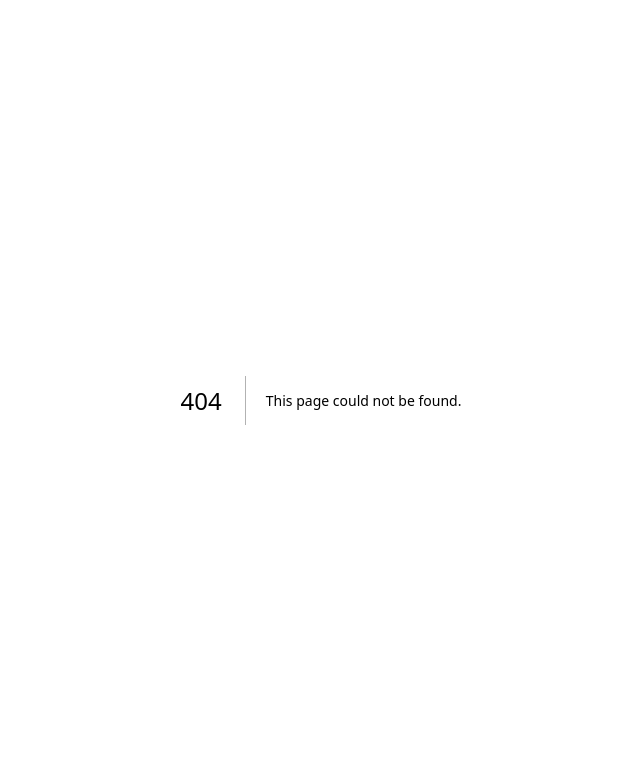
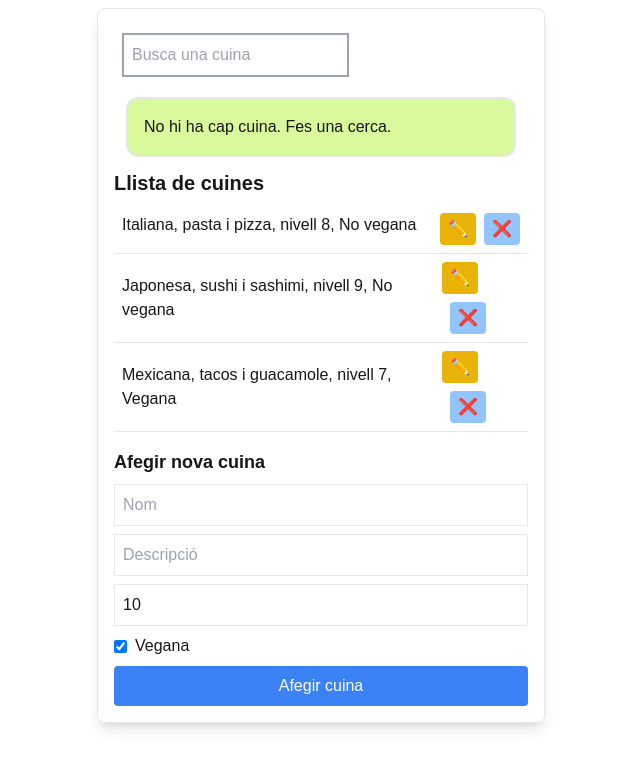
Before and after one commit to lace8guti/provesNextjs, a Next.js app: page /formularis/array in a window 1280 px wide. Before the commit this address had no page. Shown: the top 768 px of the page, without its empty margins (319-959 px from the left). Built offline with nearby package versions, Linux system fonts and the light colour scheme.

Commit message:
Add files via upload

```diff
--- /dev/null
+++ b/app/formularis/array/page.jsx
@@ -0,0 +1,141 @@
+"use client"
+import { useState } from "react";
+
+export default function Page() {
+  const cuinesInicials = [
+    { nom: "Italiana", descripcio: "pasta i pizza", nivell: 8, vegana: false },
+    { nom: "Japonesa", descripcio: "sushi i sashimi", nivell: 9, vegana: false },
+    { nom: "Mexicana", descripcio: "tacos i guacamole", nivell: 7, vegana: true },
+  ];
+
+  const [cuines, setCuines] = useState(cuinesInicials);
+  const [novaCuina, setNovaCuina] = useState({
+    nom: "",
+    descripcio: "",
+    nivell: 10,
+    vegana: true,
+  });
+  const [cuinaEditant, setCuinaEditant] = useState(null); // Índex de la cuina que s'està editant
+
+  const[busqueda, setBusqueda] = useState("");
+
+
+
+  const afegirOEditarCuina = (e) => {
+    e.preventDefault(); // Evita que el formulari recarregui la pàgina
+    if (cuinaEditant !== null) {
+      // 🔹 Si s'està editant una cuina existent...
+      const novesCuines = [...cuines];  // Copiem l'array actual de cuines
+      novesCuines[cuinaEditant] = novaCuina; // Substituïm la cuina editada
+      setCuines(novesCuines); // Actualitzem l'estat amb la nova llista
+      setCuinaEditant(null); // Sortim del mode edició
+    } else {
+      // 🔹 Si s'està afegint una nova cuina...
+      setCuines([...cuines, novaCuina]); // Afegim la nova cuina a la llista
+    }
+    // 🔹 Reinicialitzem el formulari després d'afegir o editar
+    setNovaCuina({ nom: "", descripcio: "", nivell: 10, vegana: true });
+  };
+
+  const editarCuina = (index) => {
+    setNovaCuina(cuines[index]); // Omplir el formulari amb la cuina seleccionada
+    setCuinaEditant(index); // Guardar quin element s'està editant
+  };
+
+  const eliminarCuina = (index) => {
+    setCuines(cuines.filter((_, i) => i !== index));
+  };
+
+  const buscar = (e) => {
+    setBusqueda(e.target.value);
+  }
+
+  const cuinesFiltrades = cuines.filter(cuina =>
+    cuina.nom.toLowerCase().includes(busqueda.toLowerCase())
+  );
+
+  return (
+    <div className="max-w-md mx-auto p-4 border rounded-lg shadow-lg mb-4 mt-2">
+      <input type="text" className="m-2 p-2 border-2 solid border-gray-400" placeholder="Busca una cuina"
+      value={busqueda} onChange={buscar} />
+
+      <ul className="p-4 m-3 border-2 solid rounded-xl bg-lime-200 font-medium">
+        {busqueda === "" ? (
+          <p>No hi ha cap cuina. Fes una cerca.</p>
+        ) : cuinesFiltrades.length > 0 ? (
+          cuinesFiltrades.map((cuina, index) => (
+            <li key={index}>{cuina.nom}, {cuina.descripcio}, nivell {cuina.nivell}, {cuina.vegana ? "Vegana" : "No vegana"}</li>
+          ))
+        ) : (
+          <p>No s'ha trobat cap cuina.</p>
+        )}
+      </ul>
+
+
+      <h2 className="text-xl font-bold mt-2">Llista de cuines</h2>
+
+      <ul className="mb-4">
+        {cuines.map((cuina, index) => (
+          <li key={index} className="flex justify-between items-center border-b p-2">
+            <span>{cuina.nom}, {cuina.descripcio}, nivell {cuina.nivell}, {cuina.vegana ? "Vegana" : "No vegana"}</span>
+            <div className="space-x-2">
+              <button
+                onClick={() => editarCuina(index)}
+                className="bg-yellow-500 text-white px-2 py-1 rounded"
+              >
+                ✏️
+              </button>
+              <button
+                onClick={() => eliminarCuina(index)}
+                className="bg-blue-300 mt-2 text-white px-2 py-1 rounded"
+              >
+                ❌
+              </button>
+            </div>
+          </li>
+        ))}
+      </ul>
+
+      {/* Formulari per afegir o editar cuines */}
+      <h3 className="text-lg font-bold mb-2">{cuinaEditant !== null ? "Editar cuina" : "Afegir nova cuina"}</h3>
+      <form onSubmit={afegirOEditarCuina} className="space-y-2">
+        <input
+          type="text"
+          placeholder="Nom"
+          value={novaCuina.nom}
+          onChange={(e) => setNovaCuina({ ...novaCuina, nom: e.target.value })}
+          className="border p-2 w-full"
+          required
+        />
+        <input
+          type="text"
+          placeholder="Descripció"
+          value={novaCuina.descripcio}
+          onChange={(e) => setNovaCuina({ ...novaCuina, descripcio: e.target.value })}
+          className="border p-2 w-full"
+          required
+        />
+        <input
+          type="number"
+          placeholder="Nivell"
+          value={novaCuina.nivell}
+          onChange={(e) => setNovaCuina({ ...novaCuina, nivell: Number(e.target.value) })}
+          className="border p-2 w-full"
+          required
+        />
+        <label className="flex items-center space-x-2">
+          <input
+            type="checkbox"
+            checked={novaCuina.vegana}
+            onChange={(e) => setNovaCuina({ ...novaCuina, vegana: e.target.checked })}
+          />
+          <span>Vegana</span>
+        </label>
+
+        <button type="submit" className="bg-blue-500 text-white px-4 py-2 rounded w-full">
+          {cuinaEditant !== null ? "Guardar canvis" : "Afegir cuina"}
+        </button>
+      </form>
+    </div>
+  );
+}
--- /dev/null
+++ b/app/formularis/page.jsx
@@ -0,0 +1,82 @@
+"use client";
+import { useState } from "react";
+
+export default function Page() {
+
+  const [llista, setLlista] = useState([
+    { nom: "Pep", edat: 25, password: "1234", email: "pep@gmail.com" },
+    { nom: "Anna", edat: 30, password: "5678", email: "anna@gmail.com" },
+  ]);
+
+  const [nouUsuari, setNouUsuari] = useState({
+    nom: "",
+    edat: "",
+    password: "",
+    email: "",
+  });
+
+  // Funció per afegir un usuari nou
+  const afegirUsuari = (e) => {
+    e.preventDefault();
+    if (nouUsuari.nom && nouUsuari.email) {
+      setLlista([...llista, nouUsuari]);
+      setNouUsuari({ nom: "", edat: "", password: "", email: "" }); // Reset
+    }
+  };
+
+  // Funció per eliminar un usuari
+  const eliminarUsuari = (index) => {
+    setLlista(llista.filter((_, i) => i !== index));
+  };
+
+  return (
+    <div className="max-w-md mx-auto p-4 border rounded-lg shadow-lg">
+      <h2 className="text-xl font-bold mb-4">Llista d'Usuaris</h2>
+
+      <ul className="mb-4">
+        {llista.map((usuari, index) => (
+          <li key={index} className="flex justify-between items-center border-b p-2">
+            <span>{usuari.nom} ({usuari.email}) {usuari.edat} anys</span>
+            <button
+              onClick={() => eliminarUsuari(index)}
+              className="bg-red-500 text-white px-2 py-1 rounded"
+            >
+              X
+            </button>
+          </li>
+        ))}
+      </ul>
+
+      {/* Formulari per afegir usuaris */}
+      <form onSubmit={afegirUsuari} className="space-y-2">
+        <input
+          type="text"
+          placeholder="Nom"
+          value={nouUsuari.nom}
+          onChange={(e) => setNouUsuari({ ...nouUsuari, nom: e.target.value })}
+          className="border p-2 w-full"
+          required
+        />
+        <input
+          type="email"
+          placeholder="Email"
+          value={nouUsuari.email}
+          onChange={(e) => setNouUsuari({ ...nouUsuari, email: e.target.value })}
+          className="border p-2 w-full"
+          required
+        />
+        <input
+          type="number"
+          placeholder="Edat"
+          value={nouUsuari.edat}
+          onChange={(e) => setNouUsuari({ ...nouUsuari, edat: e.target.value })}
+          className="border p-2 w-full"
+          required
+        />
+        <button type="submit" className="bg-blue-500 text-white px-4 py-2 rounded w-full">
+          Afegir Usuari
+        </button>
+      </form>
+    </div>
+  );
+}
```
